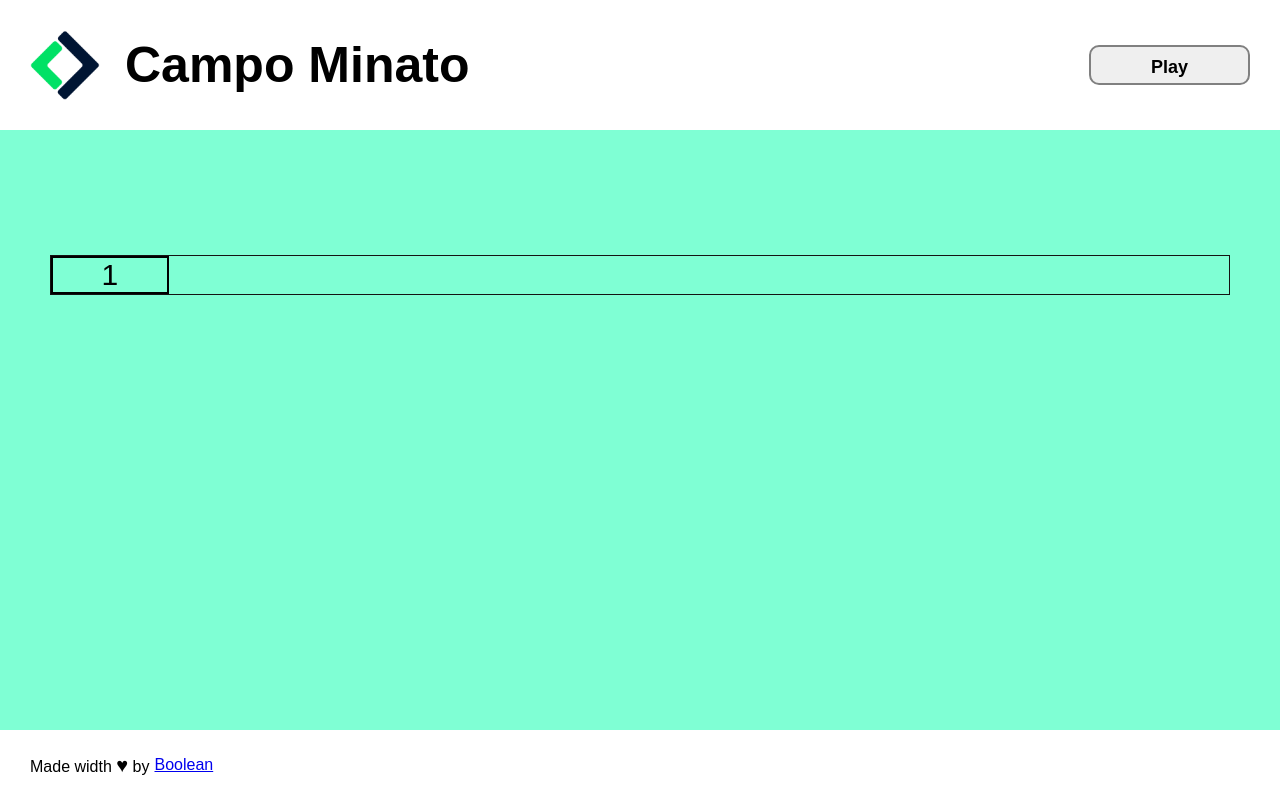
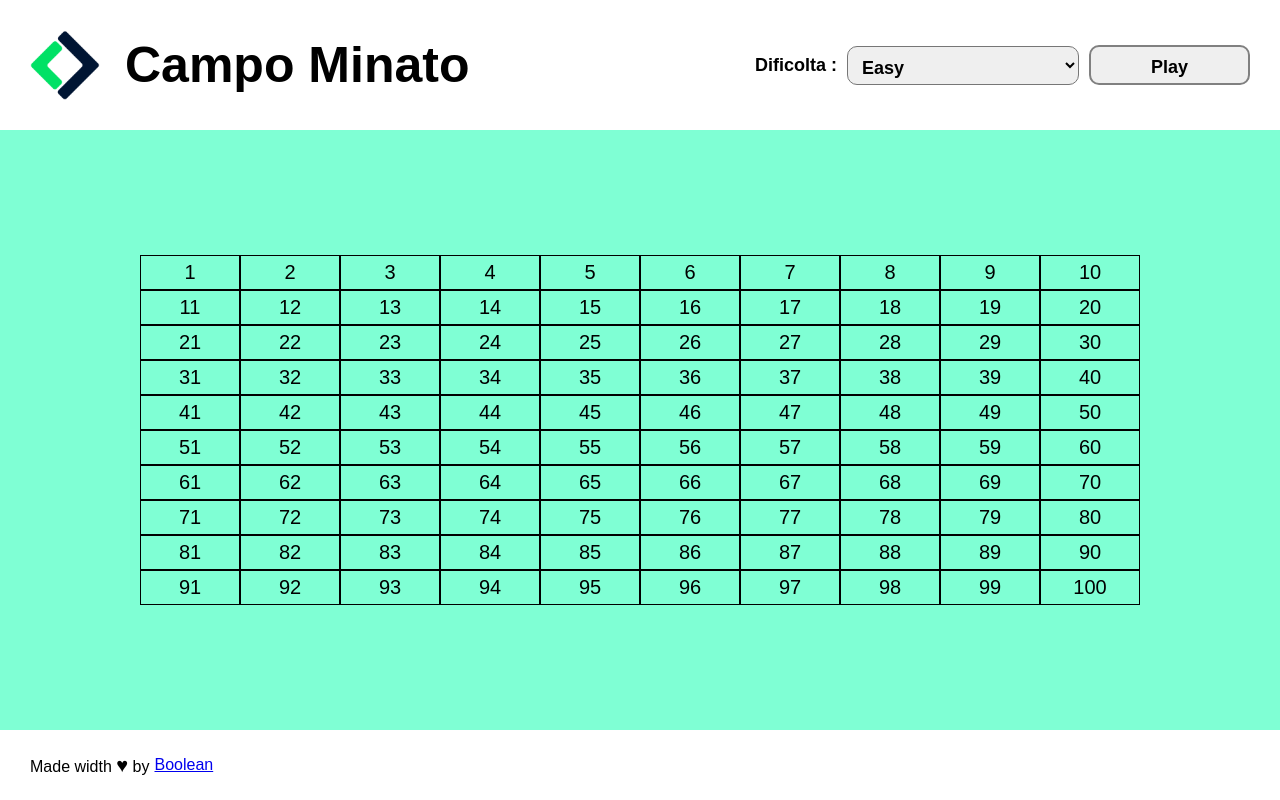
Before and after one commit to Casimiro-Moliterni/js-campominato-grid, a plain HTML site: page index.html in a window 1280 px wide. Both pictures are taken after a click on the button "Play". Drawn offline with Linux system fonts and the light colour scheme.

Commit message:
add: function , select html

```diff
--- a/css/style.css
+++ b/css/style.css
@@ -29,6 +29,7 @@ header{
  align-items: center;
 }
 
+
 .item-logo{
     display: flex;
     align-items: center;
@@ -41,38 +42,59 @@ header{
     height: 70px;
 }
 
+.text-header{
+    font-weight: 600;
+    font-size: 18px;
+    font-family: inherit;
+}
+
 .btn{
-    font-weight: 600;
-    font-family: inherit;
-    font-size: 18px;
     padding: 10px 60px 5px 60px;
     border-radius: 10px;
     border: 2px solid grey;
 }
+
+.item-bottom{
+    display: flex;
+    gap: 10px;
+    align-items:center ;
+}
+#livello{
+    border-radius: 10px;
+    padding: 10px 150px 5px 10px;
+
+}
+
 
 /* main  */
 main{
     padding: 125px 0;
     background-color: #7fffd4;
     height: calc(100vh - 200px);
+    display: flex;
 }
 
 .grid{
     margin: 0 auto;
     display: flex;
     flex-wrap: wrap;
-    border: 1px solid rgb(20, 19, 19);
-    max-width: 1180px;
+    max-width: 1000px;
 }
 .box{
         width: calc(100% / 10);
         height: calc(100% / 10);
-        border: 2px solid black;
-        font-size: 30px;
+        border: 1px solid black;
+        font-size: 20px;
         display: flex;
         justify-content: center;
         align-items: center;
+        padding: 10px;
 }
+
+.box.color-skyblue{
+    background-color: skyblue;
+}
+
 /* footer  */
 
 footer{
--- a/index.html
+++ b/index.html
@@ -14,16 +14,22 @@
                 <img class="img-logo" src="img/boolean-logo.png" alt="">
                 <h1>Campo Minato</h1>
             </div>
-            <div>
-                <button class="btn">Play</button>
+            <div class="item-bottom">
+                <label for="" class="text-header">Dificolta :</label>
+                <select id="livello" class="text-header">
+                    <option value="easy" class="text-header">Easy</option>
+                    <option value="hard" class="text-header">Hard</option>
+                    <option value="crazy" class="text-header">Crazy</option>
+                </select>
+                <button class="btn text-header">Play</button>
             </div>
         </div>
     </header>
     <main>
          <div class="grid">
-              <div class="box">
+              <!-- <div class="box">
                   <span>1</span>
-              </div>
+              </div> -->
          </div>
     </main>
     <footer>
--- a/js/script.js
+++ b/js/script.js
@@ -14,3 +14,35 @@
 // Di cosa ho bisogno per generare i numeri?
 // Proviamo sempre prima con dei console.log() per capire se stiamo ricevendo i dati giusti.
 // Trovate allegato gli screenshot con e senza bonus e il logo da usare nell'header.
+
+// botton di avvio partita
+
+
+
+const GenBtn = document.querySelector('.btn');
+GenBtn.addEventListener('click',function(){
+    const mygrid = document.querySelector('.grid');
+    mygrid.innerHTML='';
+    for ( let i = 1 ; i <= 100 ; i++){
+       const newBox = generateGridbox(i);
+       mygrid.append(newBox);
+
+    };
+});
+
+
+// Funzione che genera un quadrato
+// number -> numero che rappresenta un numero
+// return: elemento del dom che rappresenta un quadrato
+function generateGridbox(number){
+    const myDiv = document.createElement('div');
+    myDiv.classList.add('box');
+    myDiv.innerHTML = `<span>${number}</span>`;
+
+    // funzione al click del box
+    myDiv.addEventListener('click',function(){
+        this.classList.toggle('color-skyblue');
+        console.log('hai cliccato la cella numero :',number);
+    });
+    return myDiv;
+};
```
